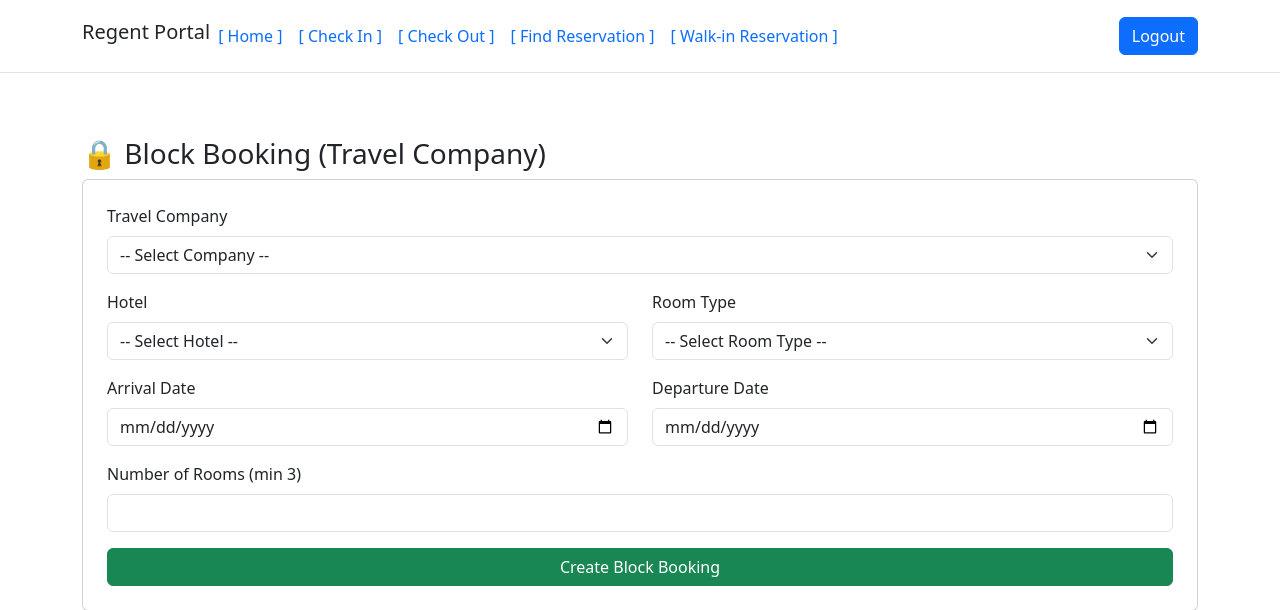
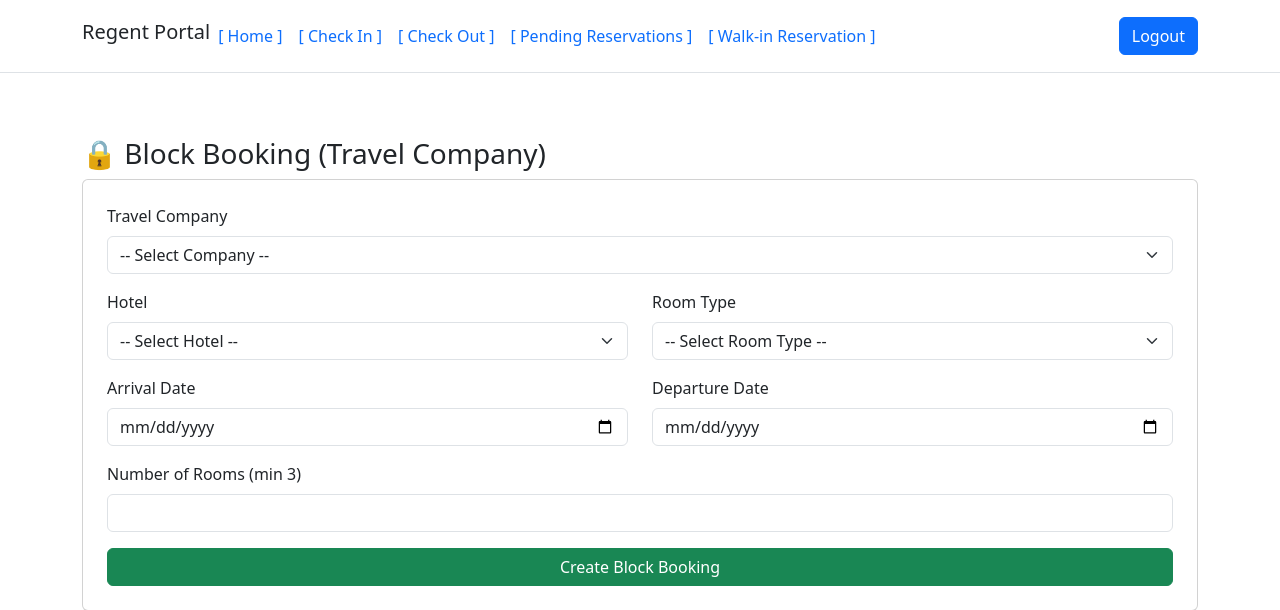
Before and after one commit to callmenuwan/regent-system, a PHP site: page /clerk/block_booking.php in a window 1280 px wide. Shown: the top 610 px of the page. Run offline with PHP 8.4, Linux system fonts and the light colour scheme; the visitor is signed in with stand-in values (Sample User, id 1); data that the repository does not hold is empty.

Commit message:
files and folder updates for clean

```diff
--- a/includes/header.php
+++ b/includes/header.php
@@ -28,7 +28,7 @@
               <a href="/regent/clerk/clerk_checkout.php" class="nav-link px-2">[ Check Out ]</a>
             </li>
             <li>
-              <a href="/regent/clerk/clerk_find_reservation.php" class="nav-link px-2">[ Find Reservation ]</a>
+              <a href="/regent/clerk/clerk_pending_reservations.php" class="nav-link px-2">[ Pending Reservations ]</a>
             </li>
             <li>
               <a href="/regent/clerk/clerk_walkin.php" class="nav-link px-2">[ Walk-in Reservation ]</a>
```
